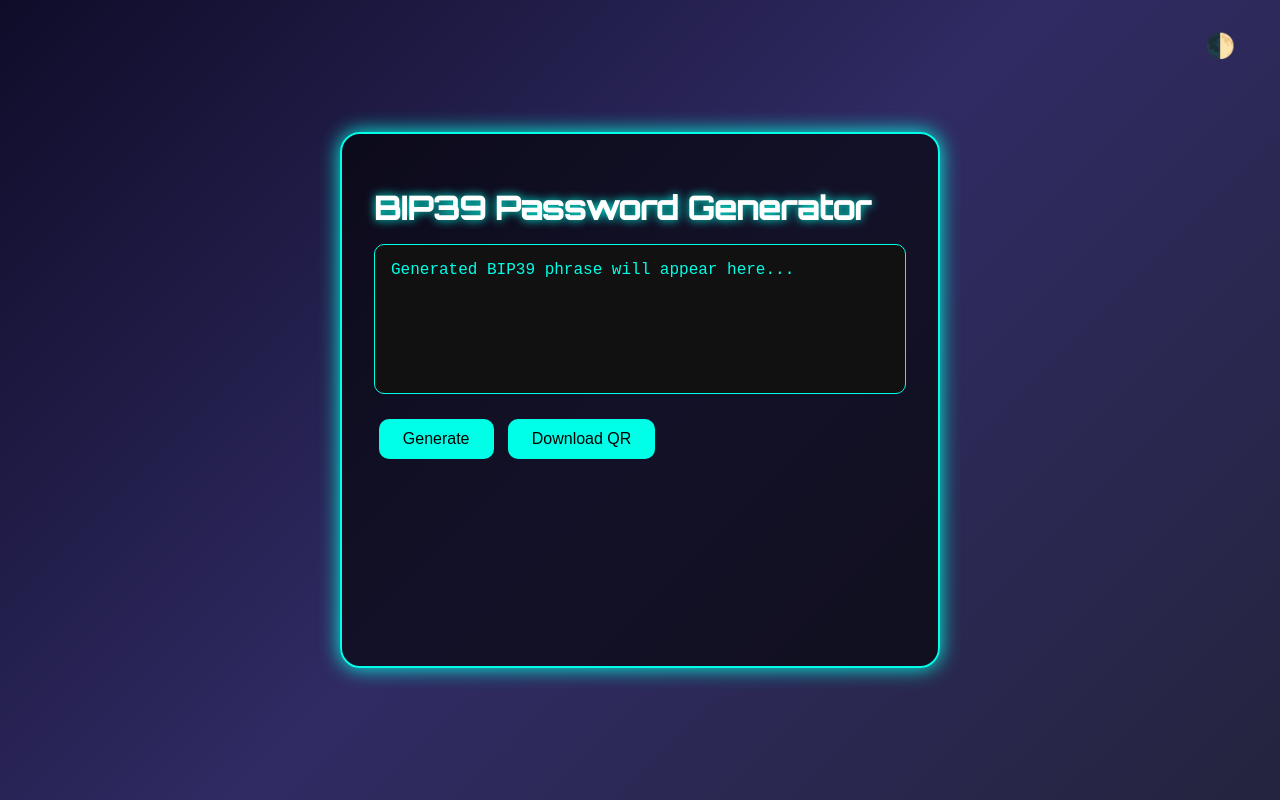
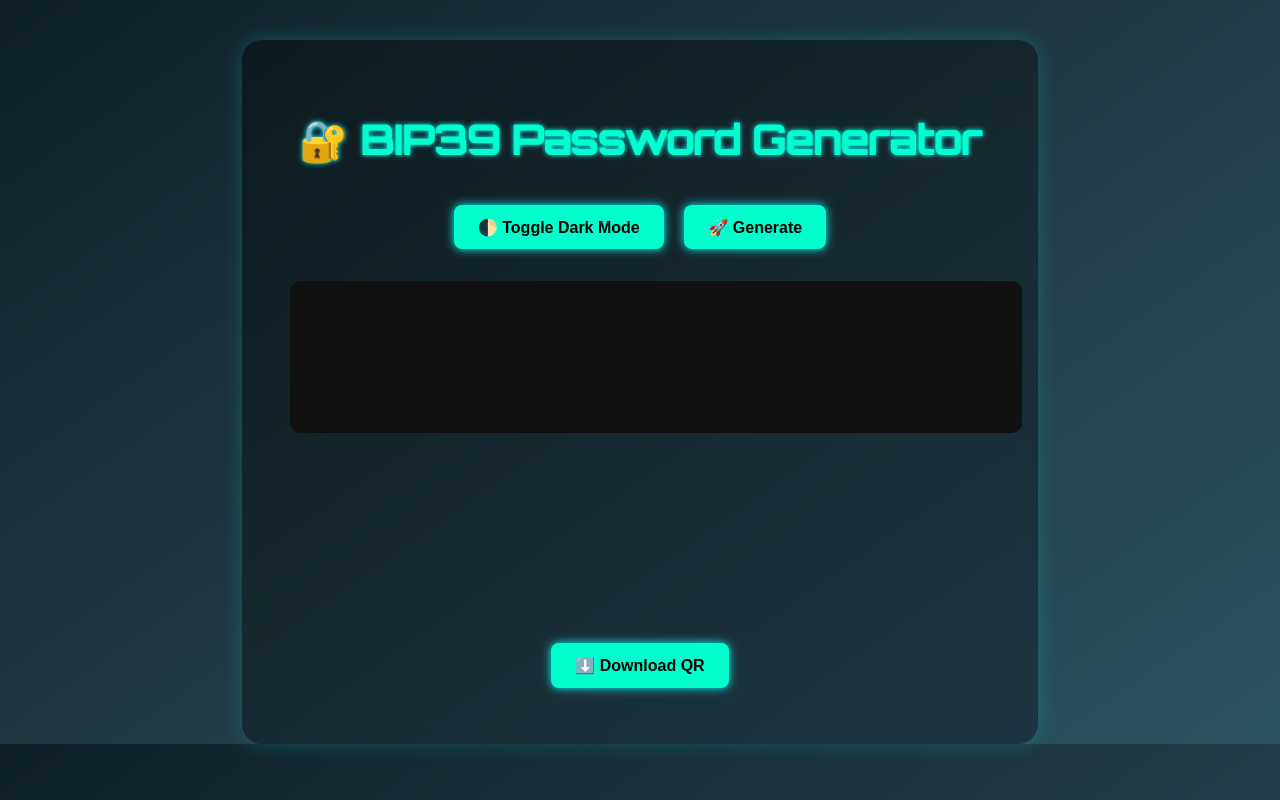
Before and after one commit to enzl-bit/BIP39-Wallet-generator, a plain HTML site: page index.html in a window 1280 px wide. Drawn offline with Linux system fonts and the light colour scheme.

Commit message:
Update index.html

```diff
--- a/index.html
+++ b/index.html
@@ -5,153 +5,130 @@
   <meta name="viewport" content="width=device-width, initial-scale=1.0" />
   <title>BIP39 Password Generator</title>
   <link href="https://fonts.googleapis.com/css2?family=Orbitron:wght@500&display=swap" rel="stylesheet">
+  <link rel="stylesheet" href="style.css" />
   <style>
-    * {
-      box-sizing: border-box;
+    body {
+      font-family: 'Orbitron', sans-serif;
+      background: linear-gradient(145deg, #0f2027, #203a43, #2c5364);
+      color: #ffffff;
+      margin: 0;
+      padding: 0;
+      overflow-x: hidden;
+      transition: background 0.5s, color 0.5s;
     }
 
-    body {
-      margin: 0;
-      padding: 0;
-      font-family: 'Orbitron', sans-serif;
-      background: linear-gradient(135deg, #0f0c29, #302b63, #24243e);
-      color: #fff;
-      min-height: 100vh;
-      display: flex;
-      flex-direction: column;
-      align-items: center;
-      justify-content: center;
-      overflow-x: hidden;
+    body.dark-mode {
+      background: linear-gradient(145deg, #000000, #1a1a1a);
+      color: #00ffcc;
+    }
+
+    .container {
+      max-width: 700px;
+      margin: auto;
+      padding: 3rem;
+      text-align: center;
+      backdrop-filter: blur(10px);
+      background: rgba(0, 0, 0, 0.3);
+      border-radius: 20px;
+      margin-top: 5vh;
+      animation: fadeIn 1s ease-in-out;
     }
 
     h1 {
-      font-size: 2rem;
-      margin-bottom: 1rem;
-      text-shadow: 0 0 10px #00ffe7;
+      font-size: 2.5rem;
+      margin-bottom: 2rem;
+      color: #00ffcc;
     }
 
-    .container {
-      background-color: rgba(0, 0, 0, 0.6);
-      border: 2px solid #00ffe7;
-      padding: 2rem;
-      border-radius: 20px;
-      width: 90%;
-      max-width: 600px;
-      box-shadow: 0 0 20px #00ffe7;
-      animation: fadeIn 1s ease-in-out;
+    button {
+      background: #00ffcc;
+      border: none;
+      color: #000;
+      padding: 0.8rem 1.5rem;
+      margin: 0.5rem;
+      font-size: 1rem;
+      cursor: pointer;
+      border-radius: 8px;
+      transition: transform 0.2s, background 0.3s;
     }
 
-    @keyframes fadeIn {
-      from { opacity: 0; transform: translateY(20px); }
-      to { opacity: 1; transform: translateY(0); }
+    button:hover {
+      transform: scale(1.05);
+      background: #00d9aa;
     }
 
     textarea {
       width: 100%;
-      height: 150px;
+      height: 120px;
+      margin: 1.5rem 0;
+      font-size: 1.1rem;
       padding: 1rem;
       border-radius: 10px;
-      border: 1px solid #00ffe7;
-      background-color: #111;
-      color: #00ffe7;
+      border: none;
+      background: #111;
+      color: #00ffcc;
       resize: none;
-      margin-bottom: 1rem;
-      font-size: 1rem;
     }
 
-    button {
-      padding: 0.7rem 1.5rem;
-      font-size: 1rem;
-      border: none;
-      border-radius: 10px;
-      cursor: pointer;
-      background: #00ffe7;
-      color: #000;
-      transition: background 0.3s, transform 0.2s;
-      margin: 0.3rem;
+    canvas {
+      margin-top: 1rem;
+      animation: pulse 2s infinite;
     }
 
-    button:hover {
-      background: #00ccba;
-      transform: scale(1.05);
+    @keyframes fadeIn {
+      from { opacity: 0; transform: translateY(-20px); }
+      to { opacity: 1; transform: translateY(0); }
     }
 
-    .qr-container {
-      margin-top: 1rem;
-      animation: fadeIn 1s ease-in-out;
-    }
-
-    .dark-mode-toggle {
-      position: absolute;
-      top: 1rem;
-      right: 1rem;
-      background: none;
-      color: #00ffe7;
-      font-size: 1.5rem;
-      cursor: pointer;
-      border: none;
-    }
-
-    .dark-mode body {
-      background: #000;
-      color: #fff;
+    @keyframes pulse {
+      0% { transform: scale(1); }
+      50% { transform: scale(1.02); }
+      100% { transform: scale(1); }
     }
   </style>
 </head>
 <body>
-  <button class="dark-mode-toggle" id="darkModeToggle">🌓</button>
   <div class="container">
-    <h1>BIP39 Password Generator</h1>
-    <textarea id="output" readonly>Generated BIP39 phrase will appear here...</textarea>
-    <div>
-      <button id="generateBtn">Generate</button>
-      <button id="downloadQR">Download QR</button>
-    </div>
-    <div class="qr-container">
-      <canvas id="qrCanvas"></canvas>
-    </div>
+    <h1>🔐 BIP39 Password Generator</h1>
+    <button id="darkModeToggle">🌓 Toggle Dark Mode</button>
+    <button id="generateBtn">🚀 Generate</button>
+    <textarea id="mnemonic" readonly></textarea>
+    <canvas id="qrcode"></canvas>
+    <br />
+    <button id="downloadQR">⬇️ Download QR</button>
   </div>
-  <script src="https://cdn.jsdelivr.net/npm/qrcode/build/qrcode.min.js"></script>
-  <script>
-    document.addEventListener("DOMContentLoaded", () => {
-      const output = document.getElementById("output");
-      const generateBtn = document.getElementById("generateBtn");
-      const qrCanvas = document.getElementById("qrCanvas");
-      const darkModeToggle = document.getElementById("darkModeToggle");
-      const downloadQR = document.getElementById("downloadQR");
 
-      const wordlist = [/* isi wordlist BIP39 di sini */];
+  <script type="module">
+    import * as bip39 from 'https://esm.sh/bip39';
+    import QRCode from 'https://cdn.skypack.dev/qrcode';
 
-      function generateMnemonic() {
-        let phrase = [];
-        for (let i = 0; i < 12; i++) {
-          const index = Math.floor(Math.random() * wordlist.length);
-          phrase.push(wordlist[index]);
-        }
-        return phrase.join(" ");
-      }
+    const toggleBtn = document.getElementById("darkModeToggle");
+    const generateBtn = document.getElementById("generateBtn");
+    const qrCanvas = document.getElementById("qrcode");
+    const downloadBtn = document.getElementById("downloadQR");
+    const textarea = document.getElementById("mnemonic");
 
-      function renderQRCode(text) {
-        QRCode.toCanvas(qrCanvas, text, { color: { dark: "#00ffe7", light: "#000000" } });
-      }
+    toggleBtn.addEventListener("click", () => {
+      document.body.classList.toggle("dark-mode");
+      localStorage.setItem("darkMode", document.body.classList.contains("dark-mode"));
+    });
 
-      generateBtn.addEventListener("click", () => {
-        const mnemonic = generateMnemonic();
-        output.value = mnemonic;
-        renderQRCode(mnemonic);
-      });
+    if (localStorage.getItem("darkMode") === "true") {
+      document.body.classList.add("dark-mode");
+    }
 
-      downloadQR.addEventListener("click", () => {
-        const dataUrl = qrCanvas.toDataURL("image/png");
-        const link = document.createElement("a");
-        link.download = "bip39-qr.png";
-        link.href = dataUrl;
-        link.click();
-      });
+    generateBtn.addEventListener("click", async () => {
+      const mnemonic = bip39.generateMnemonic();
+      textarea.value = mnemonic;
+      await QRCode.toCanvas(qrCanvas, mnemonic, { width: 256 });
+    });
 
-      darkModeToggle.addEventListener("click", () => {
-        document.body.classList.toggle("dark-mode");
-      });
+    downloadBtn.addEventListener("click", () => {
+      const url = qrCanvas.toDataURL();
+      const a = document.createElement("a");
+      a.href = url;
+      a.download = "mnemonic-qr.png";
+      a.click();
     });
   </script>
 </body>
```
